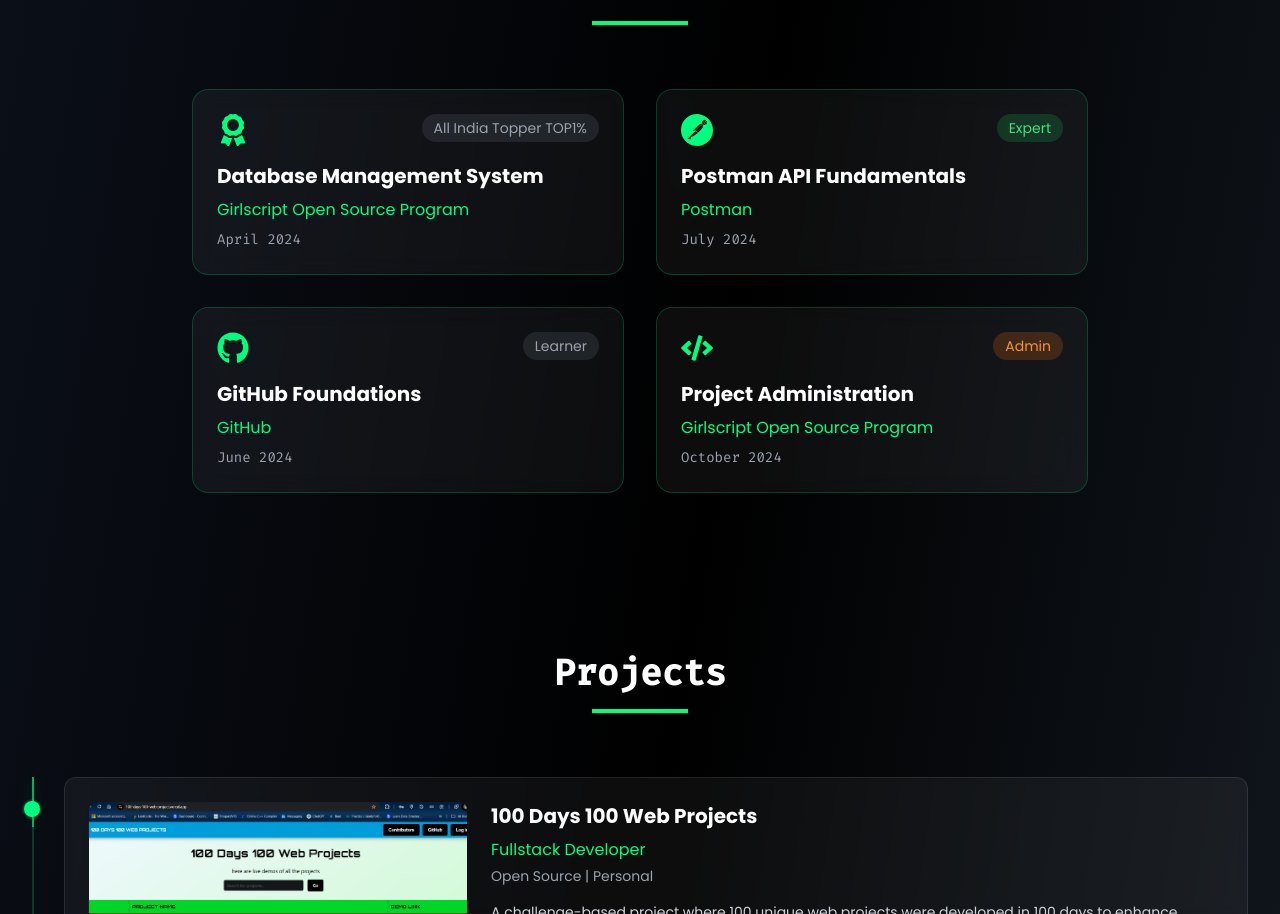
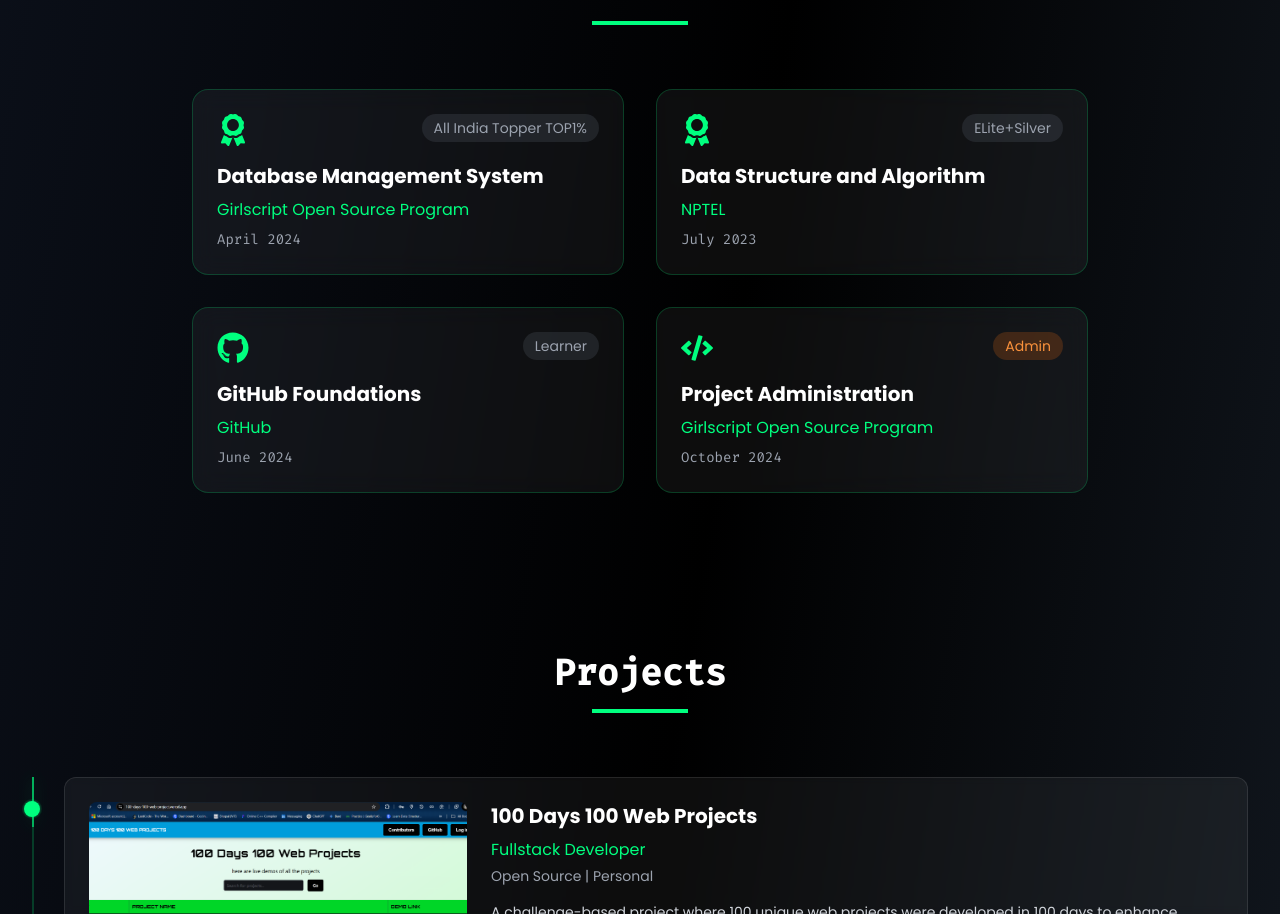
Before and after one commit to DEVang0876/Portfolio-Site, a React (Vite) app: page / in a window 1280 px wide. Shown: the part 3037-3951 px from the top of the page. Built offline with nearby package versions, Linux system fonts and the light colour scheme; no server answers.

Commit message:
Update certification details for Data Structure and Algorithm course

```diff
--- a/src/components/Certifications.jsx
+++ b/src/components/Certifications.jsx
@@ -125,12 +125,12 @@ const Certifications = () => {
     },
     {
       id: 2,
-      title: 'Postman API Fundamentals',
-      organization: 'Postman',
-      date: 'July 2024',
-      role: 'Expert',
-      type: 'postman',
-      description: 'Mastered API development and testing using Postman. Created comprehensive API documentation and automated test suites for various endpoints.',
+      title: 'Data Structure and Algorithm',
+      organization: 'NPTEL',
+      date: 'July 2023',
+      role: 'ELite+Silver',
+      type: 'online',
+      description: 'Completed the NPTEL course on Data Structures and Algorithms with an Elite+Silver certificate. Gained in-depth knowledge of data structures, algorithms, and their applications in problem-solving.',
     },
     {
       id: 3,
```
